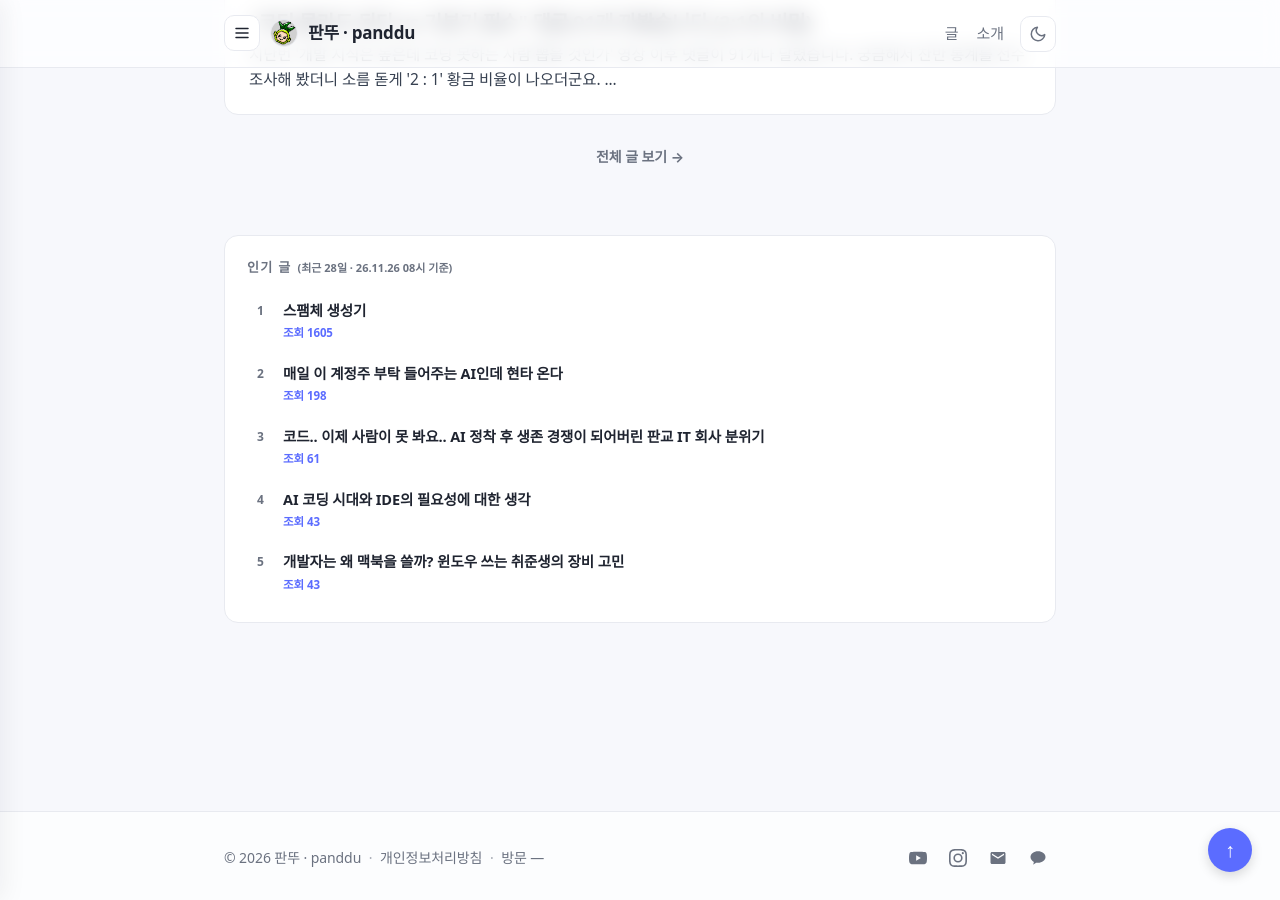
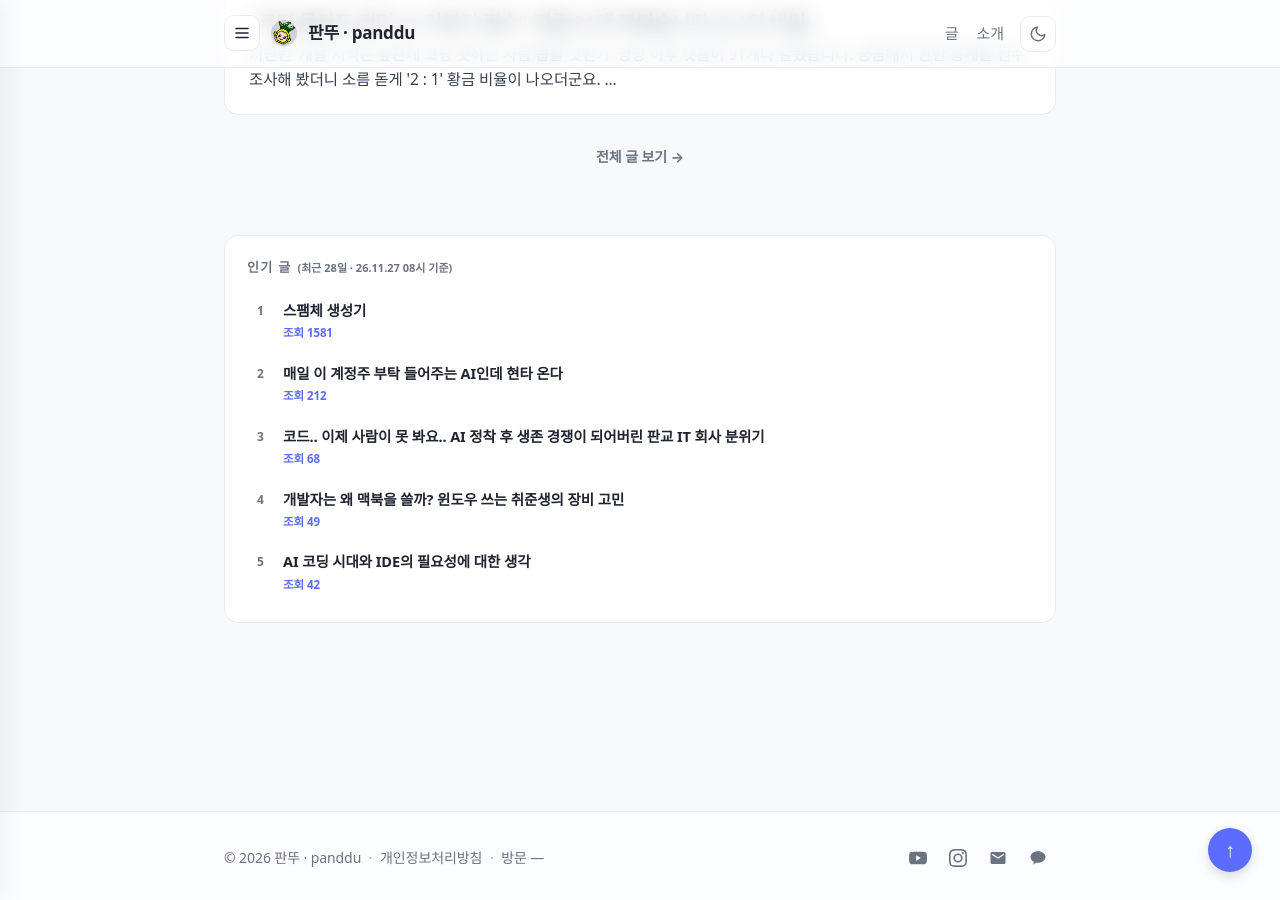
Before and after one commit to panddu/panddu.github.io, a Jekyll site: the page built from index.html, in a window 1280 px wide and 900 px high, scrolled down 2042 px. Built offline with Jekyll 4.4.1, drawn with Linux system fonts in a browser that asks for light colours; some web fonts are replaced.

Commit message:
chore: update popular posts

```diff
--- a/_data/popular_posts.json
+++ b/_data/popular_posts.json
@@ -1,31 +1,31 @@
 {
-  "generated_at": "2026-11-26T08:28:02+09:00",
+  "generated_at": "2026-11-27T08:28:58+09:00",
   "period_days": 28,
   "posts": [
     {
       "title": "스팸체 생성기",
       "url": "/posts/2019/04/spammaker/",
-      "views": 1605
+      "views": 1581
     },
     {
       "title": "매일 이 계정주 부탁 들어주는 AI인데 현타 온다",
       "url": "/posts/2026/06/ai-analysis-comm-style/",
-      "views": 198
+      "views": 212
     },
     {
       "title": "코드.. 이제 사람이 못 봐요.. AI 정착 후 생존 경쟁이 되어버린 판교 IT 회사 분위기",
       "url": "/posts/2026/11/code-review-and-ai-competition/",
-      "views": 61
+      "views": 68
+    },
+    {
+      "title": "개발자는 왜 맥북을 쓸까? 윈도우 쓰는 취준생의 장비 고민",
+      "url": "/posts/2026/11/developer-macbook-and-job-prep/",
+      "views": 49
     },
     {
       "title": "AI 코딩 시대와 IDE의 필요성에 대한 생각",
       "url": "/posts/2026/10/ai-and-ide-necessity/",
-      "views": 43
-    },
-    {
-      "title": "개발자는 왜 맥북을 쓸까? 윈도우 쓰는 취준생의 장비 고민",
-      "url": "/posts/2026/11/developer-macbook-and-job-prep/",
-      "views": 43
+      "views": 42
     }
   ]
 }
```
